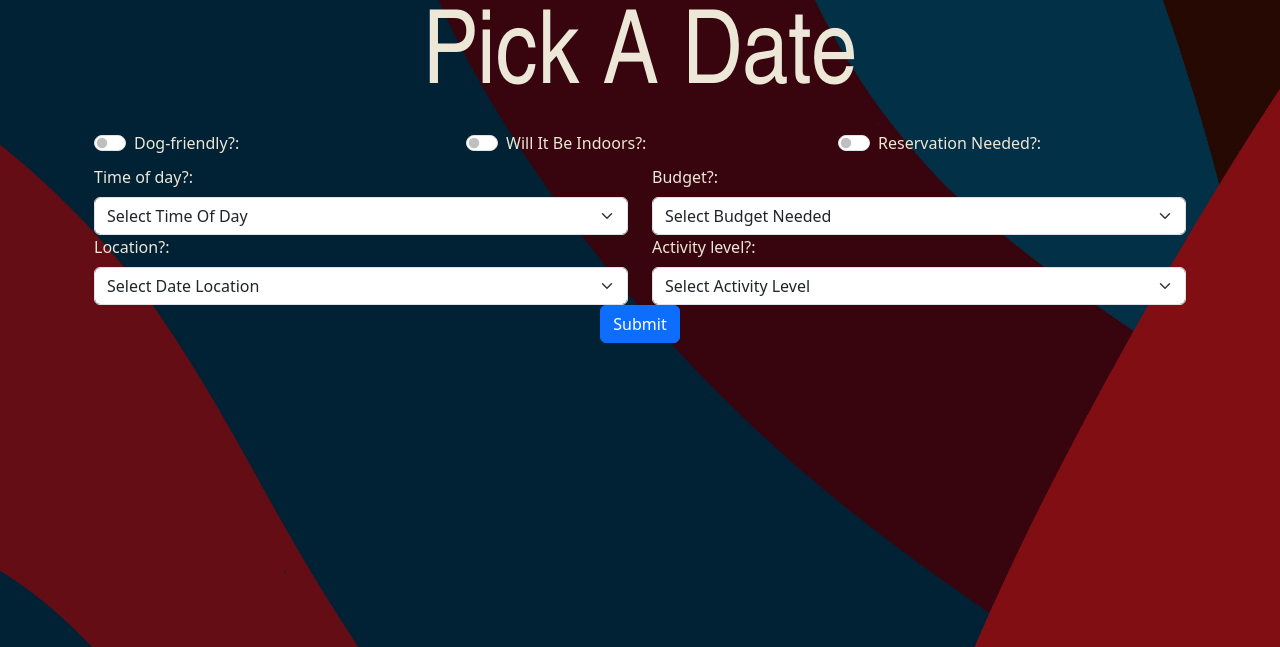
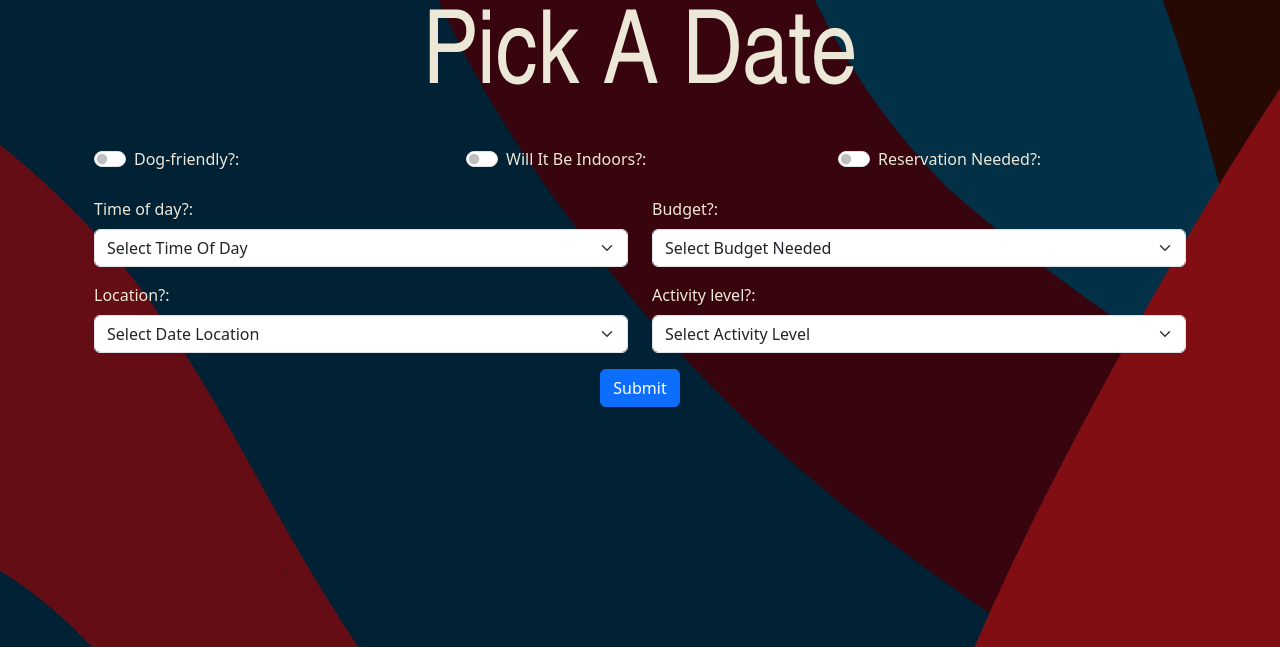
Before and after one commit to LukeThornton92/Milestone-Project-3-DATEVAULT, a Flask app: page /pick_a_date in a window 1280 px wide. Shown: the part 56-703 px from the top of the page. Run offline with Flask 3, Linux system fonts and the light colour scheme; the visitor is signed in with stand-in values (Sample User, id 1); tables that the repository leaves empty hold one stand-in row (values such as "Sample post"); some web fonts are replaced.

Commit message:
fix: top padding added along with enum data cleanup

```diff
--- a/datevault/static/css/style.css
+++ b/datevault/static/css/style.css
@@ -109,3 +109,5 @@ textarea {
     height: 100px;
   }
 }
+
+/* Pick a date page */
--- a/datevault/templates/pick_a_date.html
+++ b/datevault/templates/pick_a_date.html
@@ -8,7 +8,7 @@
   <!-- Filter Form -->
   <form method="POST" action="{{ url_for('pick_a_date') }}" id="filter-form">
     <div class="row">
-      <div class="col">
+      <div class="col pt-3">
         <div class="form-check form-switch">
           <input type="hidden" name="is_dog" value="no" />
           <label for="is_dog" class="form-label">Dog-friendly?:</label>
@@ -21,7 +21,7 @@
           />
         </div>
       </div>
-      <div class="col">
+      <div class="col pt-3">
         <div class="form-check form-switch">
           <input type="hidden" name="is_indoor" value="no" />
           <label for="is_indoor" class="form-label">Will It Be Indoors?:</label>
@@ -34,7 +34,7 @@
           />
         </div>
       </div>
-      <div class="col">
+      <div class="col pt-3">
         <div class="form-check form-switch">
           <input type="hidden" name="is_reservation" value="no" />
           <label for="is_reservation" class="form-label"
@@ -52,7 +52,7 @@
     </div>
 
     <div class="row">
-      <div class="col-12 col-md-6 mx-auto">
+      <div class="col-12 col-md-6 mx-auto pt-3">
         <label for="is_time" class="form-label">Time of day?:</label>
         <select name="is_time" id="is_time" class="form-control form-select">
           <option value="" selected disabled>Select Time Of Day</option>
@@ -61,7 +61,7 @@
           {% endfor %}
         </select>
       </div>
-      <div class="col-12 col-md-6 mx-auto">
+      <div class="col-12 col-md-6 mx-auto pt-3">
         <label for="is_budget" class="form-label">Budget?:</label>
         <select
           name="is_budget"
@@ -78,7 +78,7 @@
     </div>
 
     <div class="row">
-      <div class="col-12 col-md-6 mx-auto">
+      <div class="col-12 col-md-6 mx-auto pt-3">
         <label for="is_location" class="form-label">Location?:</label>
         <select
           name="is_location"
@@ -92,7 +92,7 @@
           {% endfor %}
         </select>
       </div>
-      <div class="col-12 col-md-6">
+      <div class="col-12 col-md-6 pt-3">
         <label for="is_activity" class="form-label">Activity level?:</label>
         <select
           name="is_activity"
@@ -109,7 +109,7 @@
     </div>
 
     <div class="row">
-      <div class="col d-flex align-items-center justify-content-center">
+      <div class="col d-flex align-items-center justify-content-center pt-3">
         <button type="submit" class="btn btn-primary">Submit</button>
       </div>
     </div>
@@ -126,12 +126,12 @@
     <div class="row">
       <div class="col-md-6">
         <p><strong>Name:</strong> {{ random_date.name }}</p>
-        <p><strong>Activity:</strong> {{ random_date.is_activity }}</p>
-        <p><strong>Location:</strong> {{ random_date.is_location }}</p>
-        <p><strong>Budget:</strong> {{ random_date.is_budget }}</p>
+        <p><strong>Activity:</strong> {{ random_date.is_activity.name if random_date.is_activity else 'N/A' }}</p>
+        <p><strong>Location:</strong> {{ random_date.is_location.name if random_date.is_location else 'N/A' }}</p>
+        <p><strong>Budget:</strong> {{ random_date.is_budget.name if random_date.is_budget else 'N/A' }}</p>
       </div>
       <div class="col-md-6">
-        <p><strong>Time:</strong> {{ random_date.is_time }}</p>
+        <p><strong>Time:</strong> {{ random_date.is_time.name if random_date.is_time else 'N/A' }}</p>
         <p>
           <strong>Dog-friendly:</strong> {{ 'Yes' if random_date.is_dog else
           'No' }}
@@ -144,6 +144,9 @@
           <strong>Indoor activity:</strong> {{ 'Yes' if random_date.is_indoor
           else 'No' }}
         </p>
+      </div>
+      <div class="col-md-6">
+        <p><strong>Notes:</strong> {{ random_date.name }}</p>
       </div>
     </div>
   </div>
```
